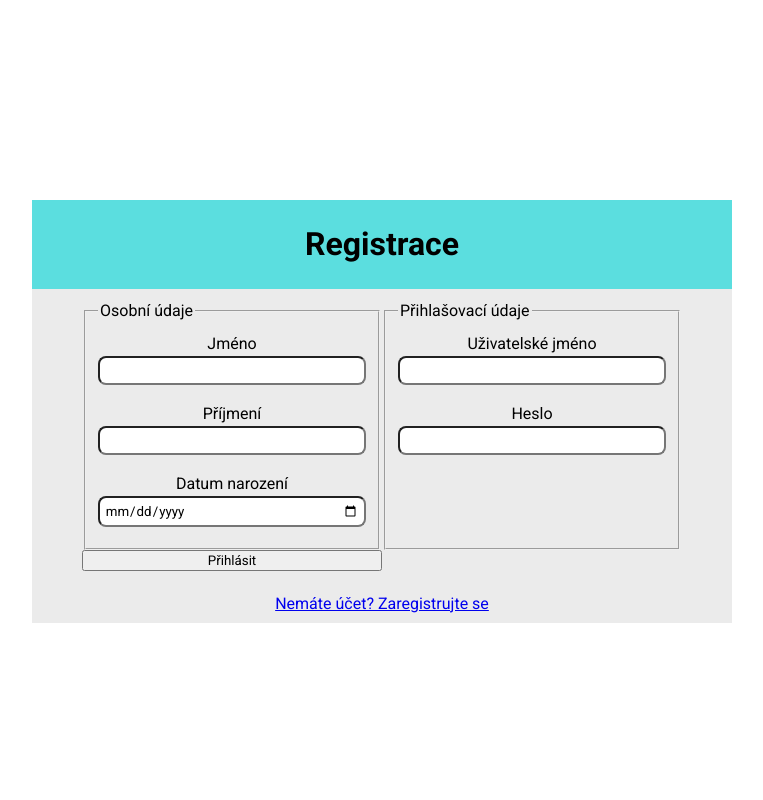
After one commit to Leo963/CTU-ZWA, a PHP site: page /signup.html in a window 1280 px wide. The commit adds this page. Shown: the whole page, without its empty margins (258-1021 px from the left). Run offline with PHP 8.4, Linux system fonts and the light colour scheme.

Commit message:
add signup design

```diff
--- a/css/login.css
+++ b/css/login.css
@@ -12,15 +12,18 @@ body {
 form {
     justify-self: center;
     align-self: center;
-    height: 500px;
+    height: 50vh;
     width: 350px
+}
+
+form > header, form > footer {
+    display: grid;
+    justify-items: center;
+    align-items: center;
 }
 
 form > header {
     background-color: rgb(91,222,223);
-    display: grid;
-    justify-items: center;
-    align-items: center;
 }
 
 h1 {
@@ -34,15 +37,33 @@ form > main {
     display: grid;
 }
 
-form > main > label {
+form > main > label, fieldset > label {
     display: grid;
     justify-items: center;
     padding: 0.5em 0;
 }
 
-form > main > label > input {
+form > main > label > input, fieldset > label > input {
     width: 95%;
     padding: 0.35em;
     margin: 0.25em 0;
     border-radius: 8px;
 }
+
+form > footer {
+    background-color: #EBEBEB;
+}
+
+footer > a {
+    padding: 10px 25px;
+}
+
+@media screen and (max-height: 960px) {
+    form > main {
+        grid-template-columns: 1fr 1fr;
+    }
+
+    form {
+        width: 700px;
+    }
+}
--- /dev/null
+++ b/signup.html
@@ -0,0 +1,47 @@
+<!DOCTYPE html>
+<html lang="en">
+<head>
+    <meta charset="UTF-8">
+    <title>Přihlášení</title>
+    <link rel="stylesheet" href="css/login.css">
+</head>
+<body>
+<form action="signup_process.php" method="post">
+    <header>
+        <h1>Registrace</h1>
+    </header>
+    <main>
+        <fieldset>
+            <legend>Osobní údaje</legend>
+            <label>
+                Jméno
+                <input type="text" name="fname" required>
+            </label>
+            <label>
+                Příjmení
+                <input type="text" name="lname" required>
+            </label>
+            <label>
+                Datum narození
+                <input type="date" name="DOB" required>
+            </label>
+        </fieldset>
+        <fieldset>
+            <legend>Přihlašovací údaje</legend>
+            <label>
+                Uživatelské jméno
+                <input type="text" name="username" required>
+            </label>
+            <label>
+                Heslo
+                <input type="password" name="pass" required>
+            </label>
+        </fieldset>
+        <input type="submit" value="Přihlásit">
+    </main>
+    <footer>
+        <a href="signup.html">Nemáte účet? Zaregistrujte se</a>
+    </footer>
+</form>
+</body>
+</html>
```
